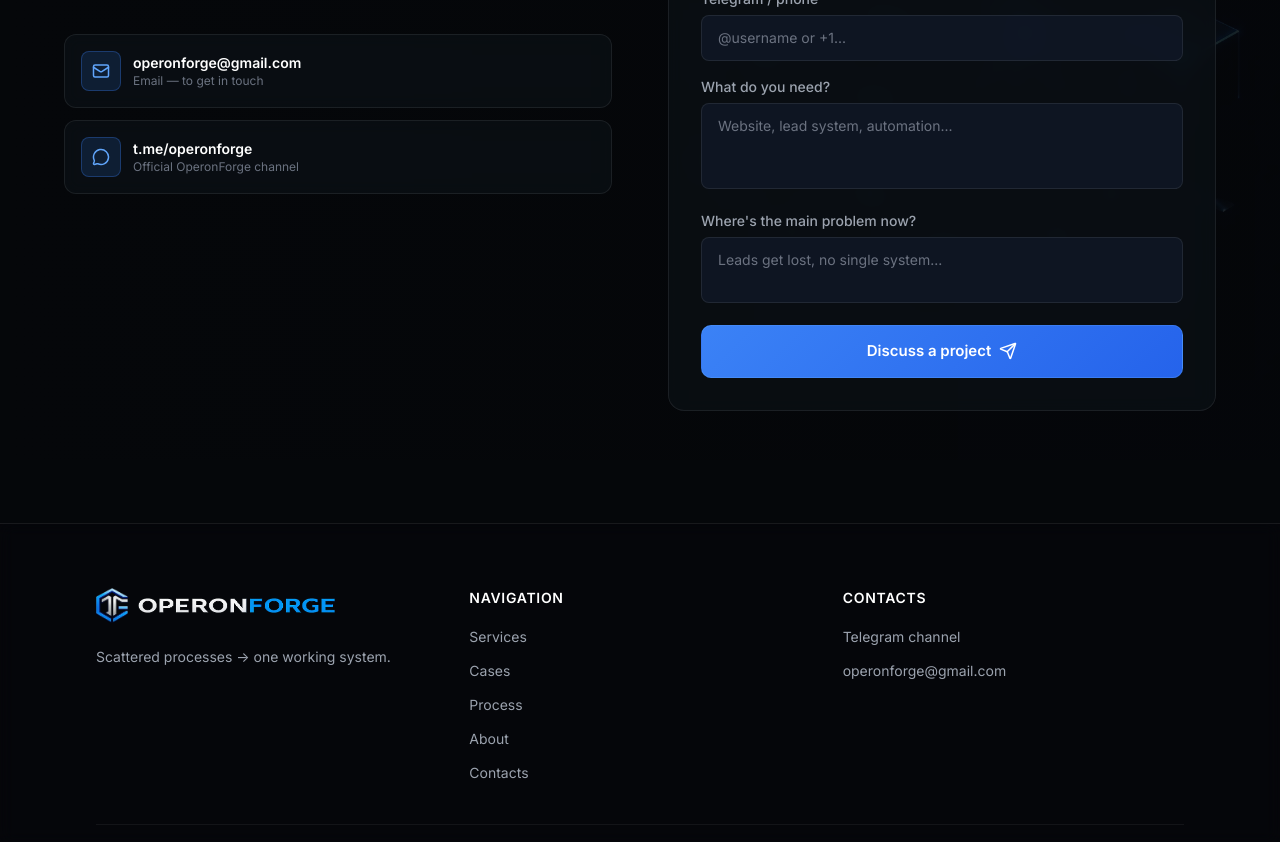
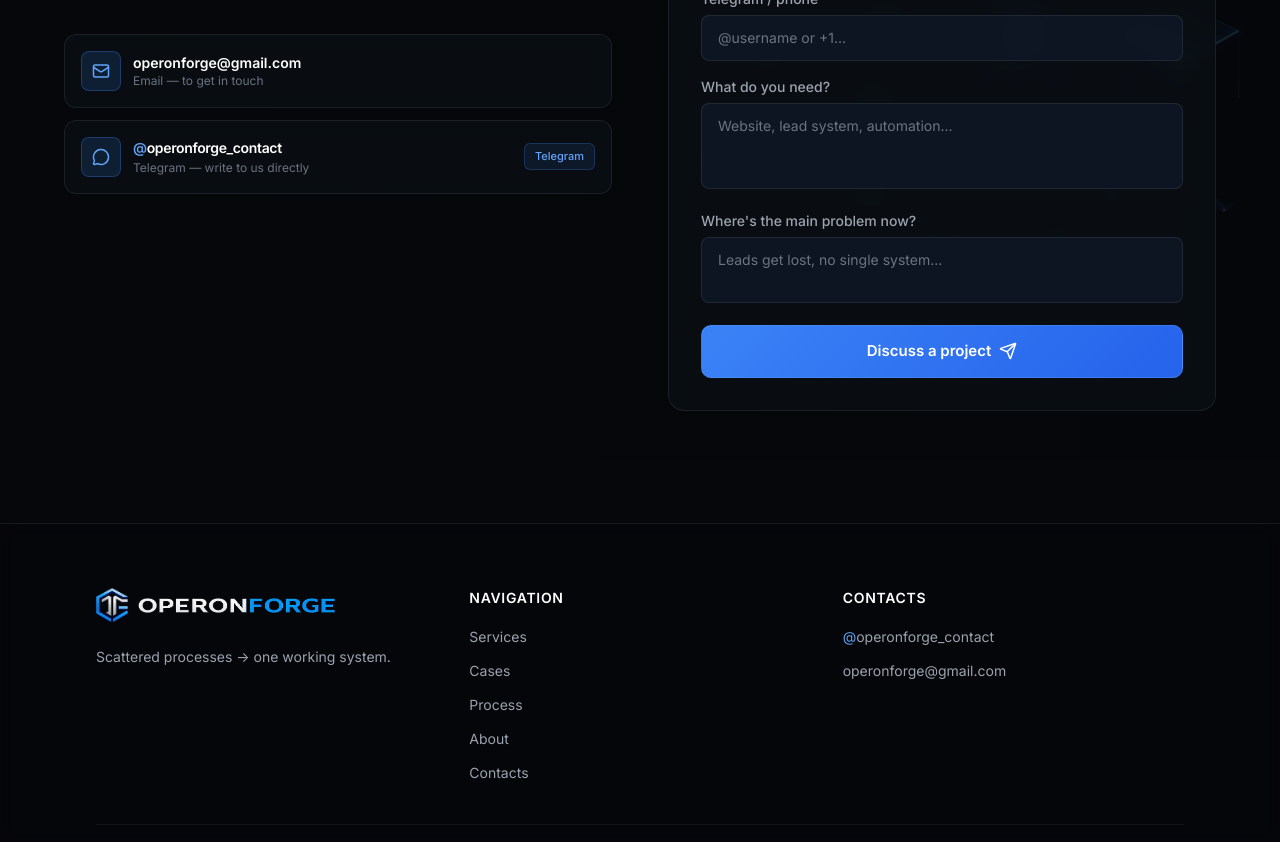
Before and after one commit to OperonForge/operonforge, a React (Vite) app: page /contact in a window 1280 px wide. Shown: the part 340-1182 px from the top of the page. Built offline with nearby package versions, Linux system fonts and the light colour scheme; no server answers.

Commit message:
Show @operonforge_contact as the site Telegram contact
Replace the channel link on the contact card and footer with the
direct Telegram handle, styled with a blue @ accent and a clear
“write to us” label.

Co-authored-by: skanjkee <skanjkee@users.noreply.github.com>

```diff
--- a/src/components/CTA.jsx
+++ b/src/components/CTA.jsx
@@ -3,7 +3,8 @@ import { Send, Mail, MessageCircle } from 'lucide-react'
 import AnimatedSection from './AnimatedSection'
 import { useLang } from '../i18n/LanguageContext'
 
-const TELEGRAM_LINK = 'https://t.me/operonforge'
+const TELEGRAM_HANDLE = 'operonforge_contact'
+const TELEGRAM_LINK = `https://t.me/${TELEGRAM_HANDLE}`
 const EMAIL = 'operonforge@gmail.com'
 
 export default function CTA() {
@@ -57,14 +58,22 @@ export default function CTA() {
                 href={TELEGRAM_LINK}
                 target="_blank"
                 rel="noopener noreferrer"
-                className="flex items-center gap-3 rounded-xl bg-surface/80 backdrop-blur-sm border border-white/[0.08] p-4 hover:border-primary/40 transition-colors"
+                className="group flex items-center gap-3 rounded-xl bg-surface/80 backdrop-blur-sm border border-white/[0.08] p-4 hover:border-primary/40 transition-colors"
               >
                 <span className="flex h-10 w-10 shrink-0 items-center justify-center rounded-lg bg-primary/15 border border-primary/30">
                   <MessageCircle size={18} className="text-primary-light" />
                 </span>
-                <span>
-                  <span className="block text-sm font-semibold text-white">{t.cta.tgTitle}</span>
-                  <span className="block text-xs text-text-muted">{t.cta.tgSub}</span>
+                <span className="min-w-0 flex-1">
+                  <span className="block text-sm font-semibold tracking-tight">
+                    <span className="text-primary-light">@</span>
+                    <span className="text-white group-hover:text-primary-light transition-colors">
+                      {TELEGRAM_HANDLE}
+                    </span>
+                  </span>
+                  <span className="block text-xs text-text-muted mt-0.5">{t.cta.tgSub}</span>
+                </span>
+                <span className="hidden sm:inline-flex shrink-0 items-center rounded-md border border-primary/25 bg-primary/10 px-2.5 py-1 text-[11px] font-medium text-primary-light">
+                  Telegram
                 </span>
               </a>
             </div>
--- a/src/components/Footer.jsx
+++ b/src/components/Footer.jsx
@@ -4,7 +4,7 @@ import logoSymbol from '../assets/logo-symbol-trimmed.png'
 import { useLang } from '../i18n/LanguageContext'
 
 const socials = [
-  { href: 'https://t.me/operonforge', key: 'telegram' },
+  { href: 'https://t.me/operonforge_contact', key: 'telegram' },
   { href: 'mailto:operonforge@gmail.com', label: 'operonforge@gmail.com' },
 ]
 
@@ -61,7 +61,16 @@ export default function Footer() {
                     rel={link.href.startsWith('http') ? 'noopener noreferrer' : undefined}
                     className="text-sm text-text-secondary hover:text-primary-light transition-colors"
                   >
-                    {link.key ? t.footer[link.key] : link.label}
+                    {link.key === 'telegram' ? (
+                      <>
+                        <span className="text-primary-light">@</span>
+                        operonforge_contact
+                      </>
+                    ) : link.key ? (
+                      t.footer[link.key]
+                    ) : (
+                      link.label
+                    )}
                   </a>
                 </li>
               ))}
--- a/src/i18n/translations.js
+++ b/src/i18n/translations.js
@@ -257,8 +257,8 @@ export const translations = {
       subtitle:
         "Let's discuss your task and propose a solution that genuinely helps your business.",
       emailSub: 'Email — to get in touch',
-      tgTitle: 't.me/operonforge',
-      tgSub: 'Official OperonForge channel',
+      tgTitle: '@operonforge_contact',
+      tgSub: 'Telegram — write to us directly',
       form: {
         name: 'Name',
         namePh: 'Your name',
@@ -278,7 +278,7 @@ export const translations = {
       slogan: 'Scattered processes → one working system.',
       navTitle: 'Navigation',
       contactsTitle: 'Contacts',
-      telegram: 'Telegram channel',
+      telegram: '@operonforge_contact',
       copyright: '© 2026 OperonForge. Digital systems & automation.',
     },
     notFound: {
@@ -547,8 +547,8 @@ export const translations = {
       subtitle:
         'Обсудим вашу задачу и предложим решение, которое действительно поможет вашему бизнесу.',
       emailSub: 'Email — для связи',
-      tgTitle: 't.me/operonforge',
-      tgSub: 'Официальный канал OperonForge',
+      tgTitle: '@operonforge_contact',
+      tgSub: 'Telegram — написать напрямую',
       form: {
         name: 'Имя',
         namePh: 'Как к вам обращаться',
@@ -568,7 +568,7 @@ export const translations = {
       slogan: 'Разрозненные процессы → единая работающая система.',
       navTitle: 'Навигация',
       contactsTitle: 'Контакты',
-      telegram: 'Telegram-канал',
+      telegram: '@operonforge_contact',
       copyright: '© 2026 OperonForge. Digital systems & automation.',
     },
     notFound: {
```
Also changed, not shown: 1 other file (tests, documents, lock files or other folders).
